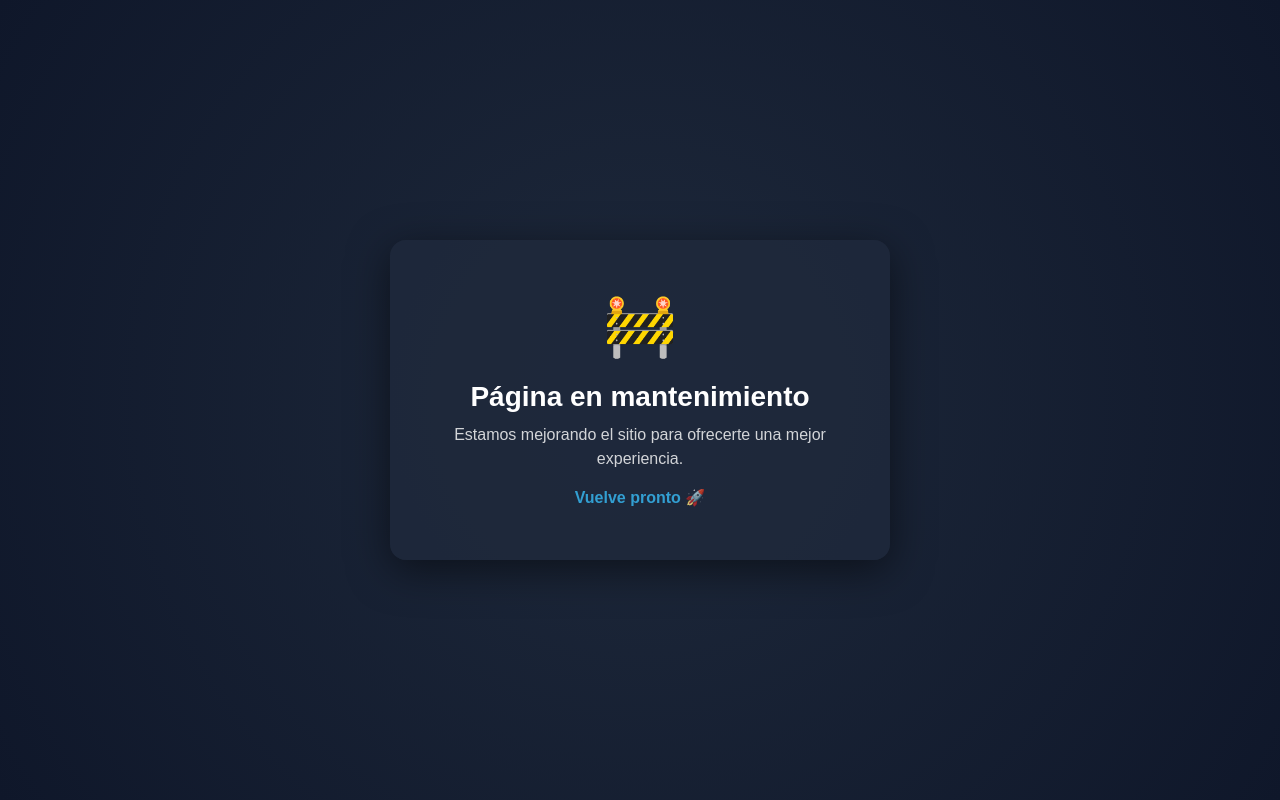
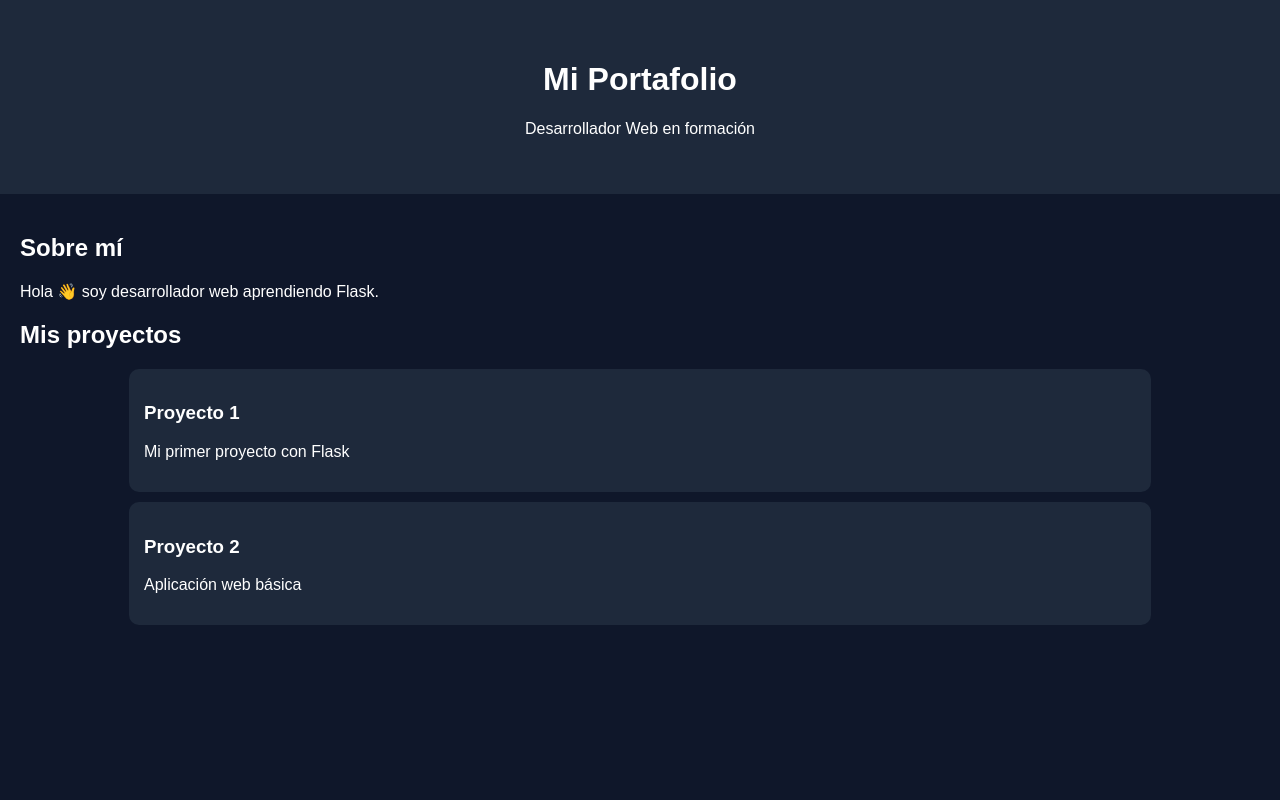
Before and after one commit to Abromero15/web-blog, a Flask app: page / in a window 1280 px wide. Run offline with Flask 3, Linux system fonts and the light colour scheme.

Commit message:
portafolio profesional inicial

```diff
--- a/app.py
+++ b/app.py
@@ -2,9 +2,14 @@ from flask import Flask, render_template
 
 app = Flask(__name__)
 
+posts = [
+    {"titulo": "Proyecto 1", "descripcion": "Mi primer proyecto con Flask"},
+    {"titulo": "Proyecto 2", "descripcion": "Aplicación web básica"}
+]
+
 @app.route("/")
 def home():
-    return render_template("maintenance.html")
+    return render_template("index.html", posts=posts)
 
 if __name__ == "__main__":
     app.run(host="0.0.0.0", port=10000)
--- a/static/css/style.css
+++ b/static/css/style.css
@@ -1,47 +1,29 @@
-* {
+body {
     margin: 0;
-    padding: 0;
-    box-sizing: border-box;
+    font-family: Arial;
+    background: #0f172a;
+    color: white;
 }
 
-.maintenance-body {
-    height: 100vh;
-    width: 100%;
-    display: flex;
-    justify-content: center;
-    align-items: center;
-    background: radial-gradient(circle, #1e293b, #0f172a);
-    font-family: Arial, sans-serif;
-    color: white;
+header {
     text-align: center;
+    padding: 40px;
+    background: #1e293b;
 }
 
-.box {
-    background: rgba(30, 41, 59, 0.9);
-    padding: 50px;
-    border-radius: 16px;
-    box-shadow: 0 10px 40px rgba(0,0,0,0.5);
-    max-width: 500px;
-    width: 90%;
+main {
+    padding: 20px;
 }
 
-.icon {
-    font-size: 60px;
-    margin-bottom: 20px;
+.card {
+    background: #1e293b;
+    padding: 15px;
+    margin: 10px auto;
+    width: 80%;
+    border-radius: 10px;
+    transition: 0.3s;
 }
 
-h1 {
-    font-size: 28px;
-    margin-bottom: 10px;
+.card:hover {
+    transform: scale(1.02);
 }
-
-p {
-    opacity: 0.8;
-    line-height: 1.5;
-}
-
-.sub {
-    margin-top: 15px;
-    color: #38bdf8;
-    font-weight: bold;
-}
--- a/templates/base.html
+++ b/templates/base.html
@@ -3,26 +3,19 @@
 <head>
     <meta charset="UTF-8">
     <title>Mi Portafolio</title>
-
     <link rel="stylesheet" href="{{ url_for('static', filename='css/style.css') }}">
-
-    <meta name="viewport" content="width=device-width, initial-scale=1.0">
 </head>
 
 <body>
 
-<header class="header">
-    <h1>💻 Mi Portafolio Web</h1>
-    <p>Desarrollador en crecimiento 🚀</p>
+<header>
+    <h1>Mi Portafolio</h1>
+    <p>Desarrollador Web en formación</p>
 </header>
 
 <main>
     {% block content %}{% endblock %}
 </main>
 
-<footer>
-    <p>© 2026 - Hecho con Flask ❤️</p>
-</footer>
-
 </body>
 </html>
--- a/templates/index.html
+++ b/templates/index.html
@@ -2,22 +2,16 @@
 
 {% block content %}
 
-<section class="container">
+<h2>Sobre mí</h2>
+<p>Hola 👋 soy desarrollador web aprendiendo Flask.</p>
 
-    <h2 class="title">🚀 Mis Proyectos</h2>
-
-    <div class="grid">
+<h2>Mis proyectos</h2>
 
 {% for post in posts %}
 <div class="card">
     <h3>{{ post.titulo }}</h3>
     <p>{{ post.descripcion }}</p>
-            <a href="/post/{{ post.id }}">Ver proyecto →</a>
 </div>
 {% endfor %}
 
-    </div>
-
-</section>
-
 {% endblock %}
```
Lines whose indentation alone changed are shown as unchanged.
